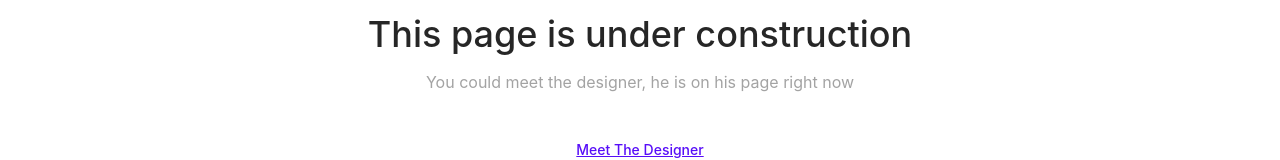
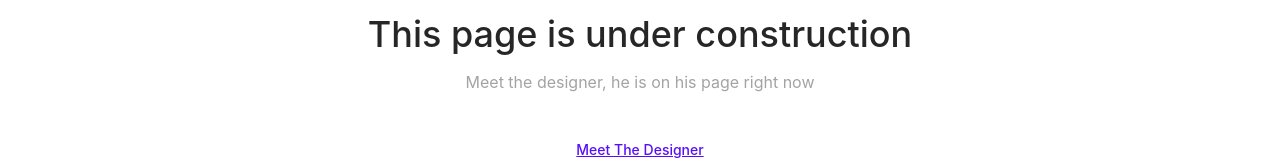
Before and after one commit to ngrwisnu/portfolio-v2, a Next.js app: page / in a window 1280 px wide. Shown: the part 462-622 px from the top of the page. Built offline with nearby package versions, Linux system fonts and the light colour scheme.

Commit message:
changed message in empty page

```diff
--- a/components/empty-page/index.tsx
+++ b/components/empty-page/index.tsx
@@ -17,7 +17,7 @@ const EmptyPage = () => {
           This page is under construction
         </h2>
         <p className="text-neutral-400 mt-4 font-normal">
-          You could meet the designer, he is on his page right now
+          Meet the designer, he is on his page right now
         </p>
       </div>
       <Button link="/about">Meet the designer</Button>
```
